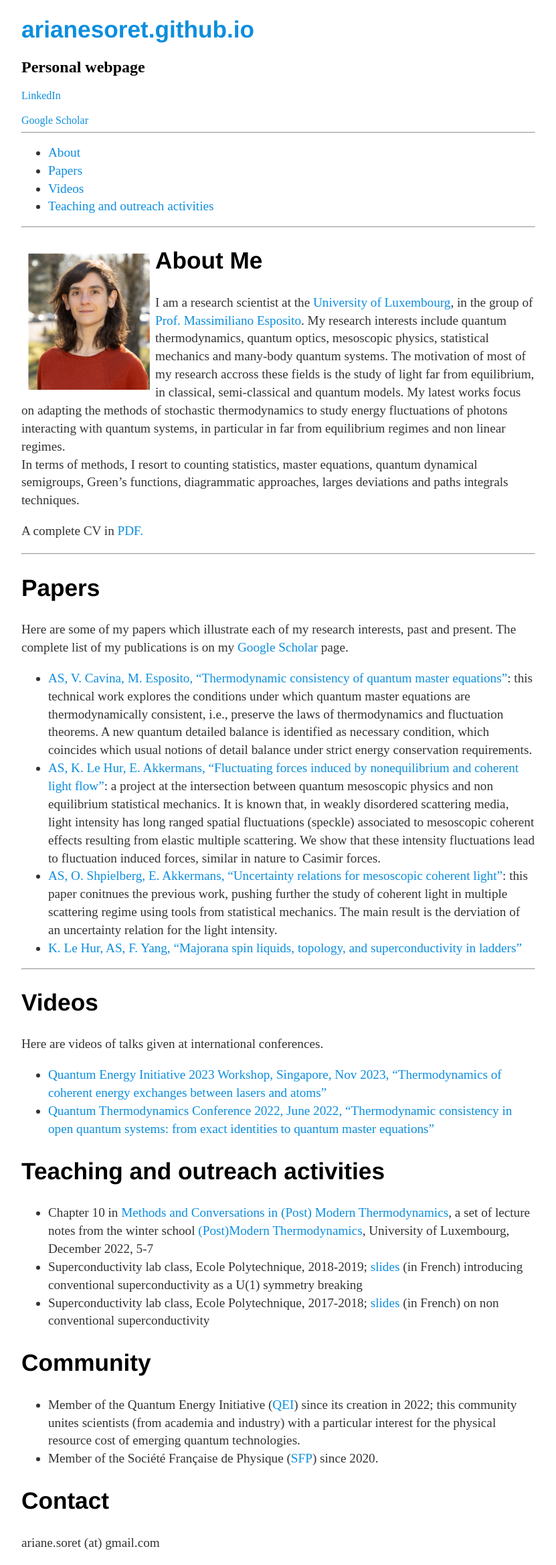
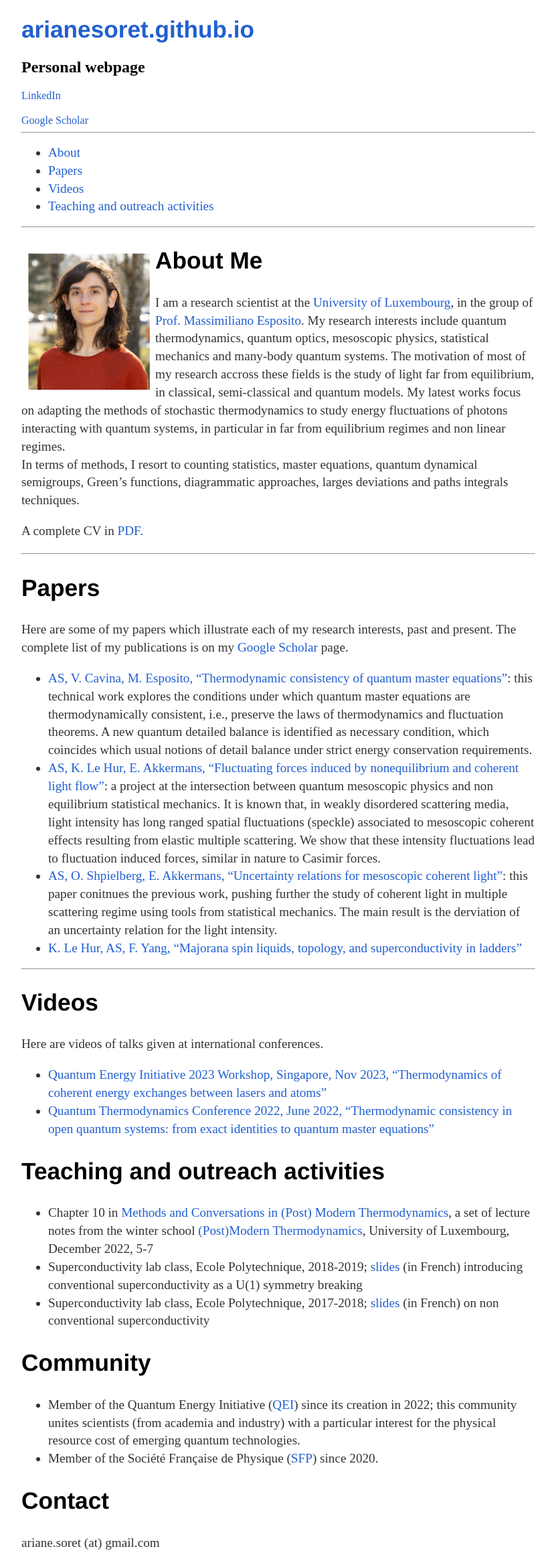
Before and after one commit to ArianeSoret/arianesoret.github.io, a Jekyll site: the page built from README.md, in a window 1280 px wide. Shown: the whole page at 67% size, without its empty margins (224-1055 px from the left). Built offline with Jekyll 4.4.1, drawn with Linux system fonts in a browser that asks for light colours; our own code applies the rules of GitHub Pages for plain Markdown files.

Commit message:
Update main.css

```diff
--- a/css/main.css
+++ b/css/main.css
@@ -25,7 +25,7 @@ nav ul li, footer ul li {
 }
 a {
     text-decoration: none;
-    color: #0d8ede;
+    color: #215fd1;
 }
 a:hover {
     text-decoration: underline;
```
